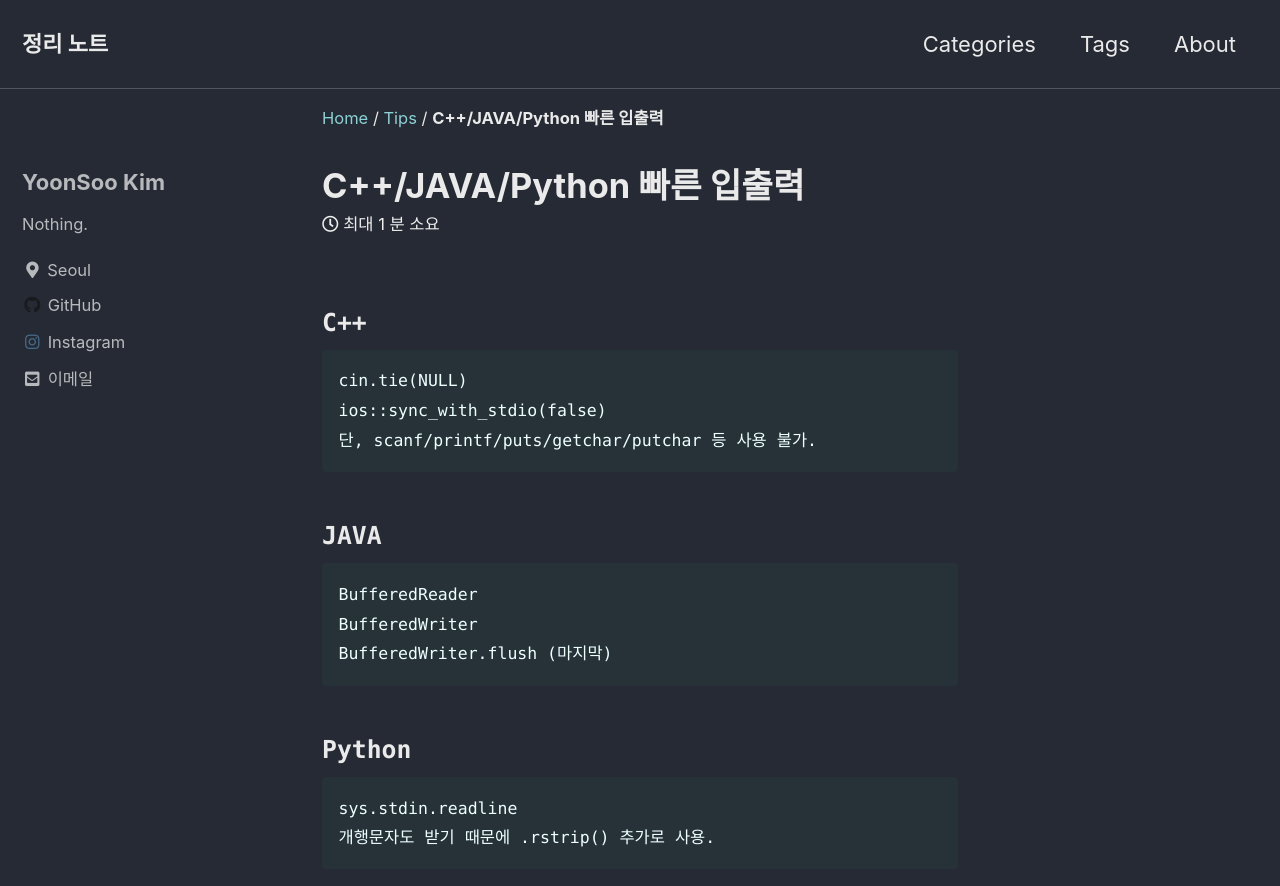
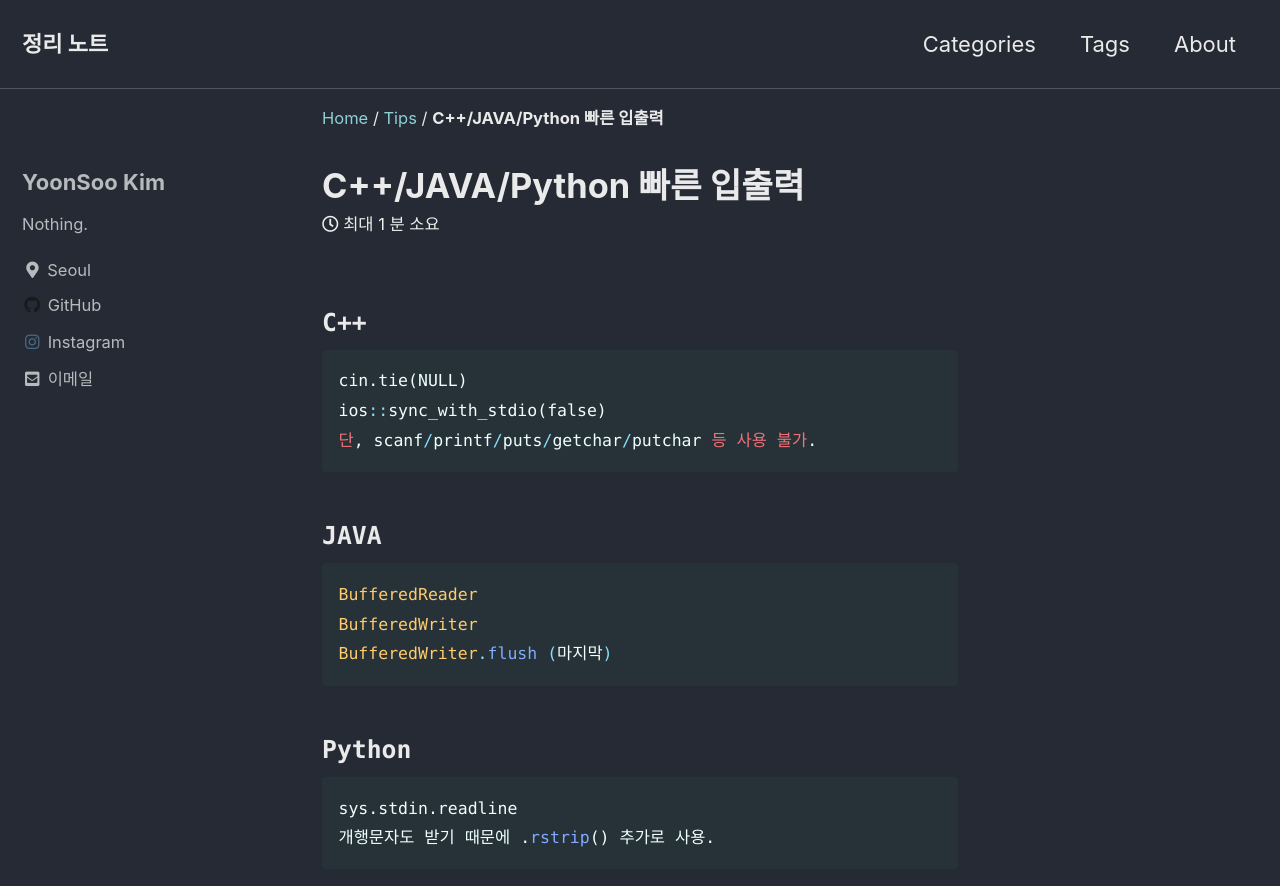
Before and after one commit to blackbeaver37/blackbeaver37.github.io, a Jekyll site: the page built from _posts/2020-07-23-fast_inoutput.md, in a window 1280 px wide and 900 px high. Shown: the top 886 px of the window. Built offline with Jekyll 4.4.1, drawn with Linux system fonts in a browser that asks for light colours; cached includes are drawn as plain includes.

Commit message:
Update 2020-07-23-fast_inoutput.md

````diff
--- a/_posts/2020-07-23-fast_inoutput.md
+++ b/_posts/2020-07-23-fast_inoutput.md
@@ -12,21 +12,21 @@ last_modified_at: 2020-07-23T02:00:00-05:00
 ---
 
 ### **`C++`**
-```
+```c++
 cin.tie(NULL)
 ios::sync_with_stdio(false)
 단, scanf/printf/puts/getchar/putchar 등 사용 불가.
 ```
 
 ### **`JAVA`**
-```
+```java
 BufferedReader
 BufferedWriter
 BufferedWriter.flush (마지막)
 ```
 
 ### **`Python`**
-```
+```python
 sys.stdin.readline
 개행문자도 받기 때문에 .rstrip() 추가로 사용.
 ```
````
